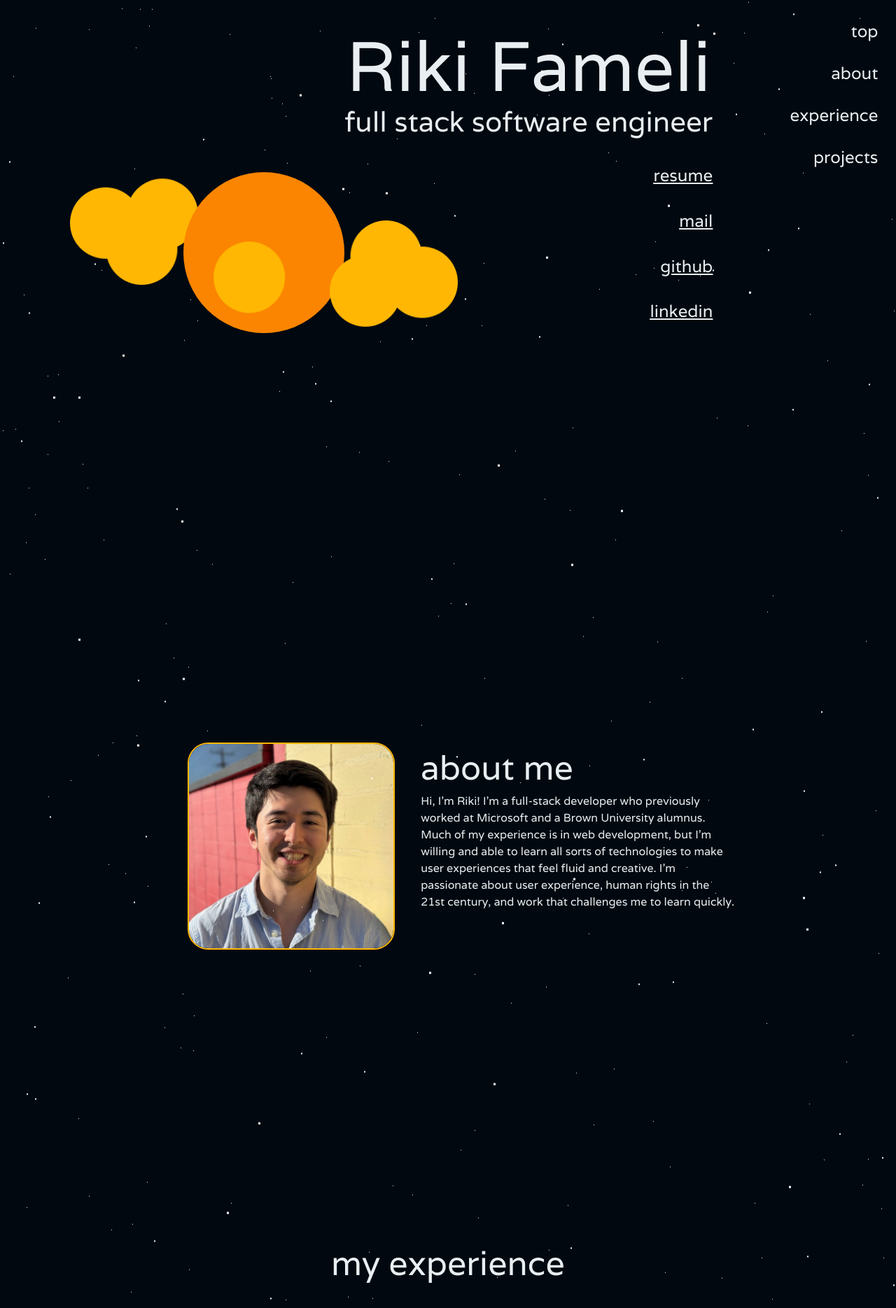
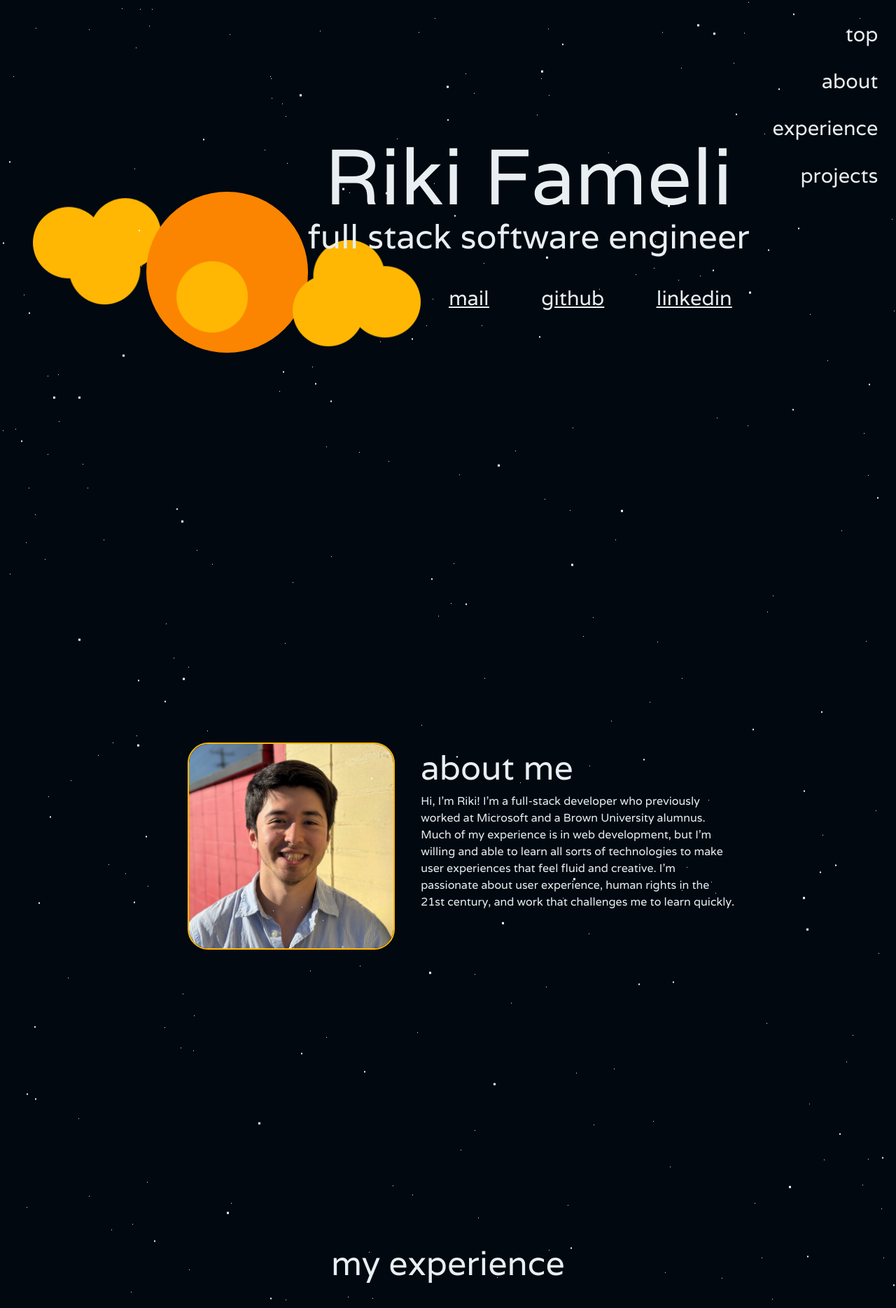
Before and after one commit to r-fameli/r-fameli.github.io, a React (Vite) app: page / in a window 1280 px wide. Shown: the part 77-1946 px from the top of the page at 70% size. Built offline with nearby package versions, Linux system fonts and the light colour scheme.

Commit message:
Make some changes for responsiveness to text

```diff
--- a/src/App.scss
+++ b/src/App.scss
@@ -41,19 +41,33 @@ a {
 }
 
 // Font sizes
+.title {
+    font-size: clamp(7rem, 3vw, 12rem);
+    line-height: 0.8;
+}
+
+.subtitle {
+    font-size: clamp(3rem, 2.5vw, 6rem);
+}
+
+
 h1 {
-    font-size: 3rem;
+    font-size: clamp(2rem, 4vw, 3rem);
     font-weight: lighter;
 }
 
 h2 {
-    font-size: 1.1rem;
+    font-size: clamp(1.2rem, 3vw, 1.5rem);
 }
 
 h3 {
-    font-size: 0.9rem;
+    font-size: clamp(1.1rem, 2.5vw, 1.3rem);
 }
 
 .nav-font {
-    font-size: 1.5rem;
+    font-size: clamp(1.5rem, 2.5vw, 1.8rem);
 }
+
+body {
+    font-size: clamp(1rem, 1vw, 1.1rem);
+}
--- a/src/components/CirclingIcons/CirclingIconsIntro.scss
+++ b/src/components/CirclingIcons/CirclingIconsIntro.scss
@@ -5,21 +5,13 @@
     height: 100%;
     display: flex;
     justify-content: center;
+    align-items: center;
     flex-wrap: wrap;
 }
 
 // INTRO
 .intro {
     line-height: 1.7;
-}
-
-.title {
-    font-size: 100px;
-}
-
-.subtitle {
-    font-size: 40px;
-    margin-top: -40px;
 }
 
 hr {
@@ -48,13 +40,14 @@ hr {
 $big-circle-size: 18cqw;
 $small-circle-size: 8cqw;
 $small-circle-frame-size: 40cqw;
+$circles-top-padding: 15cqh;
 
 .CirclingIcons {
     position: relative;
     display: flex;
     justify-content: center;
     align-items: center;
-    padding-top: 8cqh;
+    padding-top: $circles-top-padding;
 }
 
 .big-circle {
@@ -67,7 +60,7 @@ $small-circle-frame-size: 40cqw;
 
 .little-circles {
     padding: 0;
-    padding-top: 4cqh;
+    padding-top: calc($circles-top-padding / 2);
     position: absolute;
     left: 50%;
     top: 50%;
--- a/src/components/FloatingBox/FloatingBox.scss
+++ b/src/components/FloatingBox/FloatingBox.scss
@@ -29,4 +29,6 @@
 
 .FloatingBox-title {
     color: variables.$color-accent;
+    display: flex;
+    flex-wrap: wrap;
 }
```
